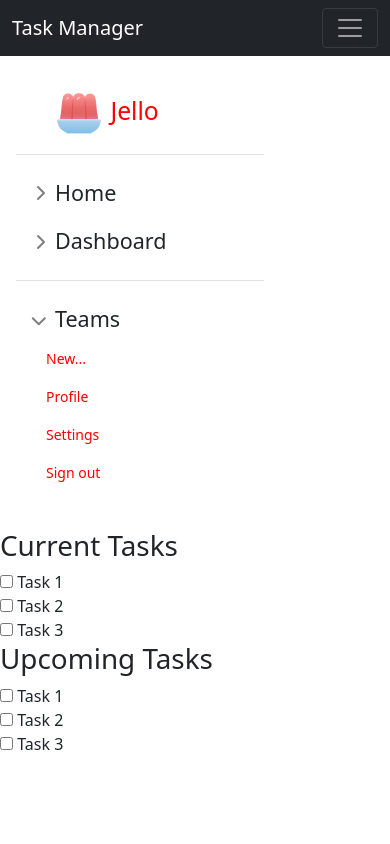
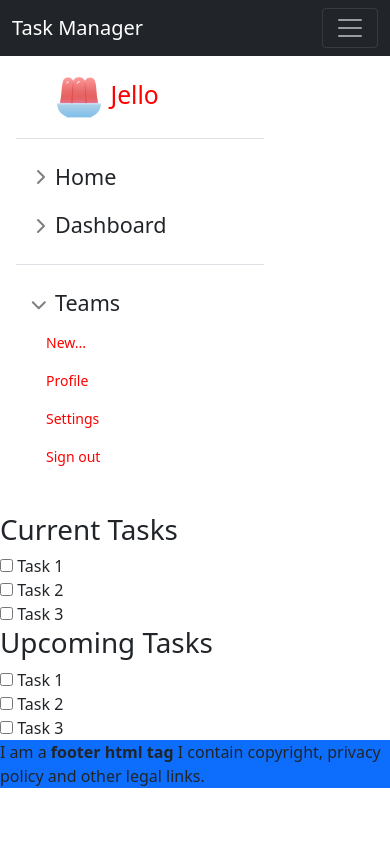
Before and after one commit to Ash281/5CCS2SEG-Team-Impala, a Django app: template tasks/templates/dashboard.html in a window 390 px wide. Run offline with Django 4.2, Linux system fonts and the light colour scheme; the template is opened without the code that fills it, so the values that code supplies are empty; some libraries are stand-ins or nearby versions.

Commit message:
dashboard-changes

```diff
--- a/static/custom.css
+++ b/static/custom.css
@@ -125,7 +125,14 @@ h3.profile-title {
 
 
 /* Sidebar */
+body {
+  min-height: 100vh;
+  min-height: -webkit-fill-available;
+}
 
+html {
+  height: -webkit-fill-available;
+}
 main {
   height: 100vh;
   height: -webkit-fill-available;
@@ -190,6 +197,26 @@ main {
   border-radius: 5px; /* Add rounded corners */
   margin-bottom: 5px; /* Add spacing between links */
 }
+.layout-container {
+  height: 100vh;
+  position:fixed;
+  top:0;
+  z-index:99;
+  width:100%;
+  right: 0;
+  bottom: 0;
+}
+main {
+ width:100%;
+ float:left;
+}
+aside {
+ width:25%;
+ float:left;
+}
+.layout-container:after {
+  clear:both;
+}
 
 /* #bg-content {
   margin: 0;
--- a/tasks/templates/base_content.html
+++ b/tasks/templates/base_content.html
@@ -4,13 +4,18 @@
   {% include 'partials/navbar.html' %}
 
   <div class="row">
-    <div class="col-md-1">
+    <div class="col-md-2 flex-column">
       {% include 'partials/sidebar.html' %}
     </div>
 
-    <div class="col-md-6">
-      {% block main_content %}{% endblock %}
+    <div class="col-md-8">
+      {% block main_content %}
+      {% endblock %}
     </div>
+    <div class="col-md-2 bg-primary flex-column">
+      {% include 'partials/right_sidebar.html' %}
+    </div>
+
   </div>
 
   {% include 'partials/messages.html' %}
--- a/tasks/templates/dashboard.html
+++ b/tasks/templates/dashboard.html
@@ -86,4 +86,6 @@
     </div>
   </div>
 </div>
+
+
 {% endblock %}
--- a/tasks/templates/log_in.html
+++ b/tasks/templates/log_in.html
@@ -1,8 +1,8 @@
 {% extends 'base_content.html' %}
-{% block content %}
+{% block main_content %}
 <div class="container">
   <div class="row">
-    <div class="col-sm-12 col-md-6 offset-md-0">
+    <div class="col-sm-12 col-md-6 offset-lg-3">
       <h1>Log in</h1>
       <form action="{% url 'log_in' %}" method="post">
         {% csrf_token %}
--- a/tasks/templates/partials/navbar.html
+++ b/tasks/templates/partials/navbar.html
@@ -1,4 +1,4 @@
-<nav class="navbar navbar-expand-lg navbar-dark bg-dark mb-3">
+<nav class="navbar navbar-expand-lg navbar-dark bg-dark">
   <div class="container">
     <a class="navbar-brand" href="{% url 'dashboard' %}">
       Task Manager
--- /dev/null
+++ b/tasks/templates/partials/right_sidebar.html
@@ -0,0 +1,5 @@
+<body>
+    <footer>
+      I am a <b>footer html tag</b> I contain copyright, privacy policy and other legal links.
+    </footer>
+  </body>
```
